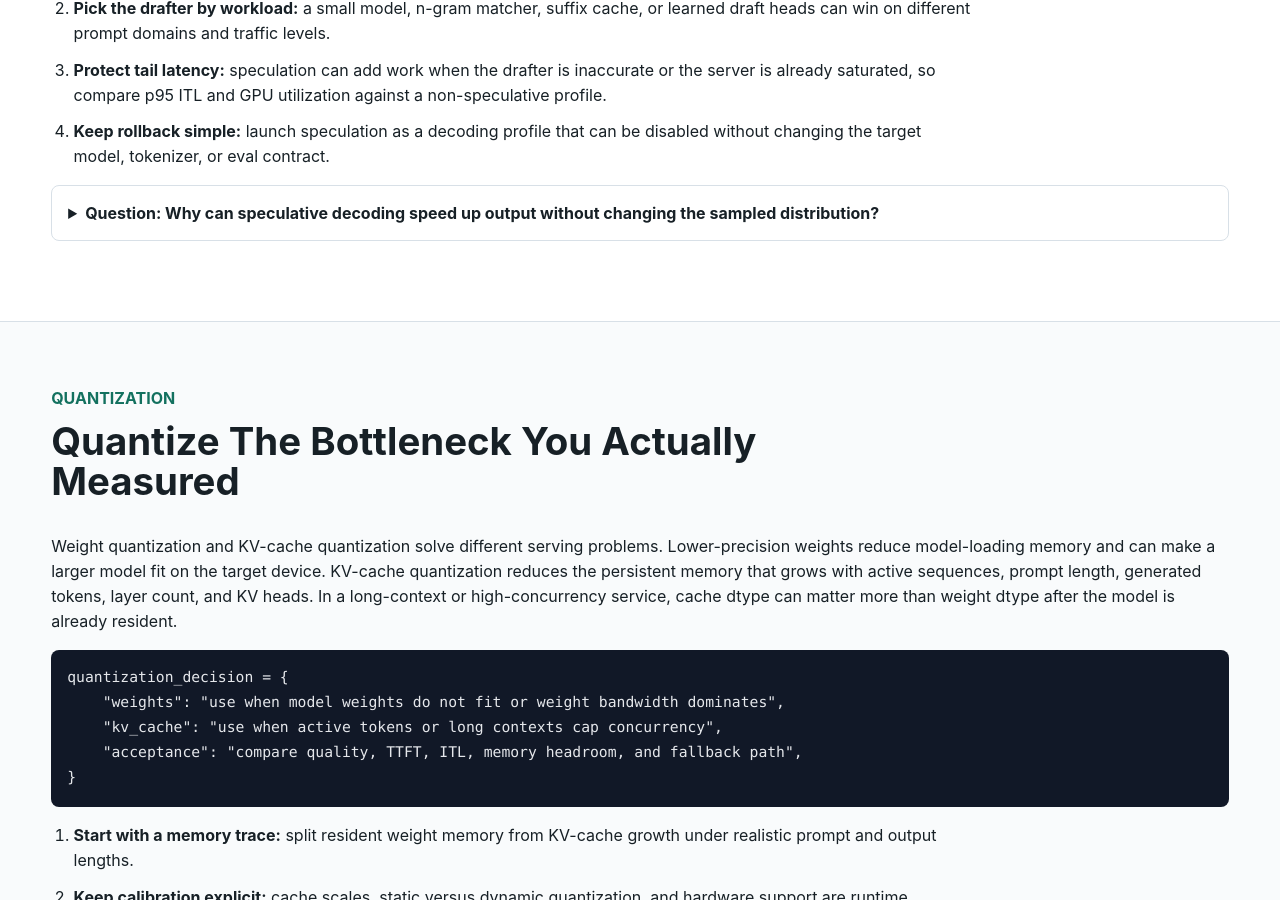
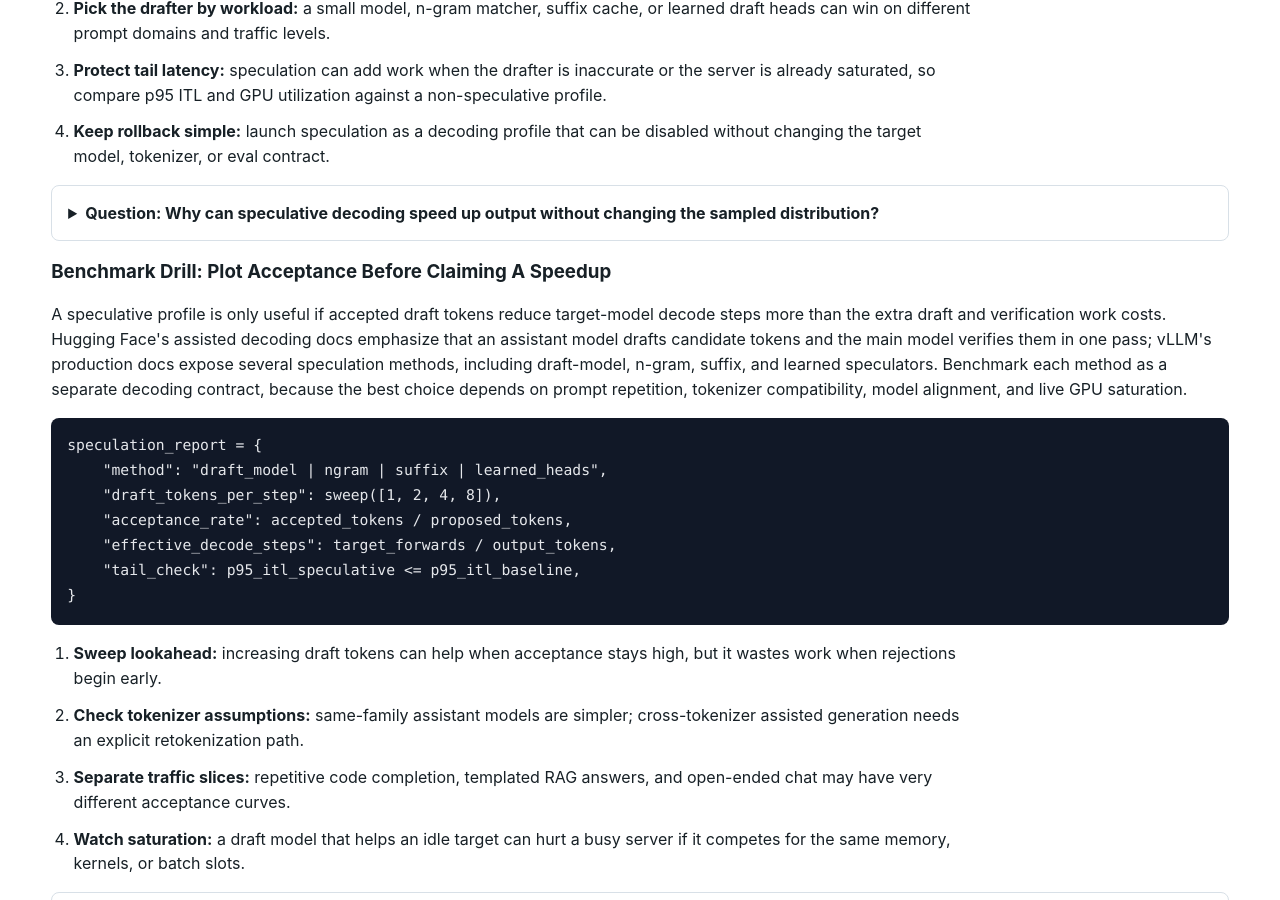
Before and after one commit to kennethli319/kennethli319.github.io, a Jekyll site: the page llm-ml-course/lessons/production-serving.html, which Jekyll copies as it is, in a window 1280 px wide and 900 px high, scrolled down 7282 px. Built offline with Jekyll 4.4.1, drawn with Linux system fonts in a browser that asks for light colours; some of the changed text lies outside the part shown.

Commit message:
Sync speculative decoding benchmark drill

```diff
--- a/llm-ml-course/lessons/production-serving.html
+++ b/llm-ml-course/lessons/production-serving.html
@@ -301,6 +301,35 @@ active_token_budget = estimate_decode_capacity(
         <summary>Question: Why can speculative decoding speed up output without changing the sampled distribution?</summary>
         <p>The target model still verifies the proposed tokens and controls the accept/reject step, so accepted draft tokens are only a way to batch candidate checking rather than a replacement for the target model's distribution.</p>
       </details>
+      <h3>Benchmark Drill: Plot Acceptance Before Claiming A Speedup</h3>
+      <p>
+        A speculative profile is only useful if accepted draft tokens reduce
+        target-model decode steps more than the extra draft and verification
+        work costs. Hugging Face's assisted decoding docs emphasize that an
+        assistant model drafts candidate tokens and the main model verifies
+        them in one pass; vLLM's production docs expose several speculation
+        methods, including draft-model, n-gram, suffix, and learned speculators.
+        Benchmark each method as a separate decoding contract, because the best
+        choice depends on prompt repetition, tokenizer compatibility, model
+        alignment, and live GPU saturation.
+      </p>
+      <pre><code>speculation_report = {
+    "method": "draft_model | ngram | suffix | learned_heads",
+    "draft_tokens_per_step": sweep([1, 2, 4, 8]),
+    "acceptance_rate": accepted_tokens / proposed_tokens,
+    "effective_decode_steps": target_forwards / output_tokens,
+    "tail_check": p95_itl_speculative <= p95_itl_baseline,
+}</code></pre>
+      <ol class="steps">
+        <li><strong>Sweep lookahead:</strong> increasing draft tokens can help when acceptance stays high, but it wastes work when rejections begin early.</li>
+        <li><strong>Check tokenizer assumptions:</strong> same-family assistant models are simpler; cross-tokenizer assisted generation needs an explicit retokenization path.</li>
+        <li><strong>Separate traffic slices:</strong> repetitive code completion, templated RAG answers, and open-ended chat may have very different acceptance curves.</li>
+        <li><strong>Watch saturation:</strong> a draft model that helps an idle target can hurt a busy server if it competes for the same memory, kernels, or batch slots.</li>
+      </ol>
+      <details class="qa">
+        <summary>Question: Why is tokens-per-second alone a weak speculation metric?</summary>
+        <p>It can hide draft overhead, lower acceptance on hard prompts, and worse p95 inter-token latency. A useful report shows accepted tokens per verify step, target forward passes per output token, memory headroom, and tail latency against a non-speculative baseline.</p>
+      </details>
     </section>
 
     <section id="quantization" class="band">
@@ -478,7 +507,8 @@ e2e = events["completed_at"] - events["received_at"]</code></pre>
         <a href="https://opentelemetry.io/docs/specs/semconv/registry/attributes/gen-ai/">OpenTelemetry GenAI semantic conventions</a>,
         <a href="https://huggingface.co/docs/transformers/en/quantization/bitsandbytes">Hugging Face bitsandbytes quantization</a>,
         <a href="https://arxiv.org/abs/2211.17192">Fast Inference from Transformers via Speculative Decoding</a>,
-        <a href="https://docs.vllm.ai/en/latest/features/speculative_decoding/">vLLM speculative decoding</a>.
+        <a href="https://docs.vllm.ai/en/latest/features/speculative_decoding/">vLLM speculative decoding</a>,
+        <a href="https://huggingface.co/docs/transformers/en/assisted_decoding">Hugging Face assisted decoding</a>.
       </p>
     </section>
   </main>
```
Also changed, not shown: llm-ml-course/README.md (+1 -0 lines).
